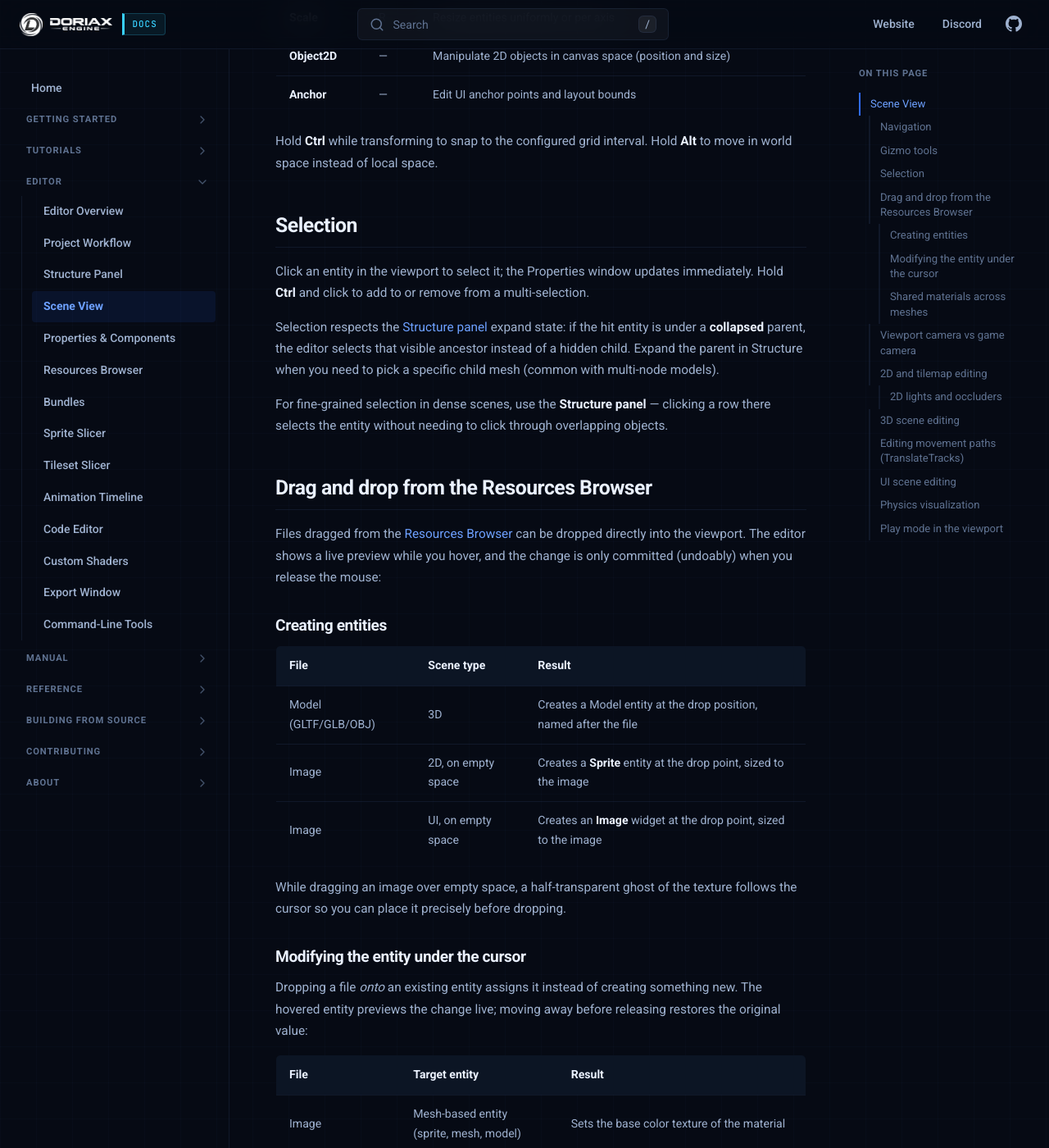
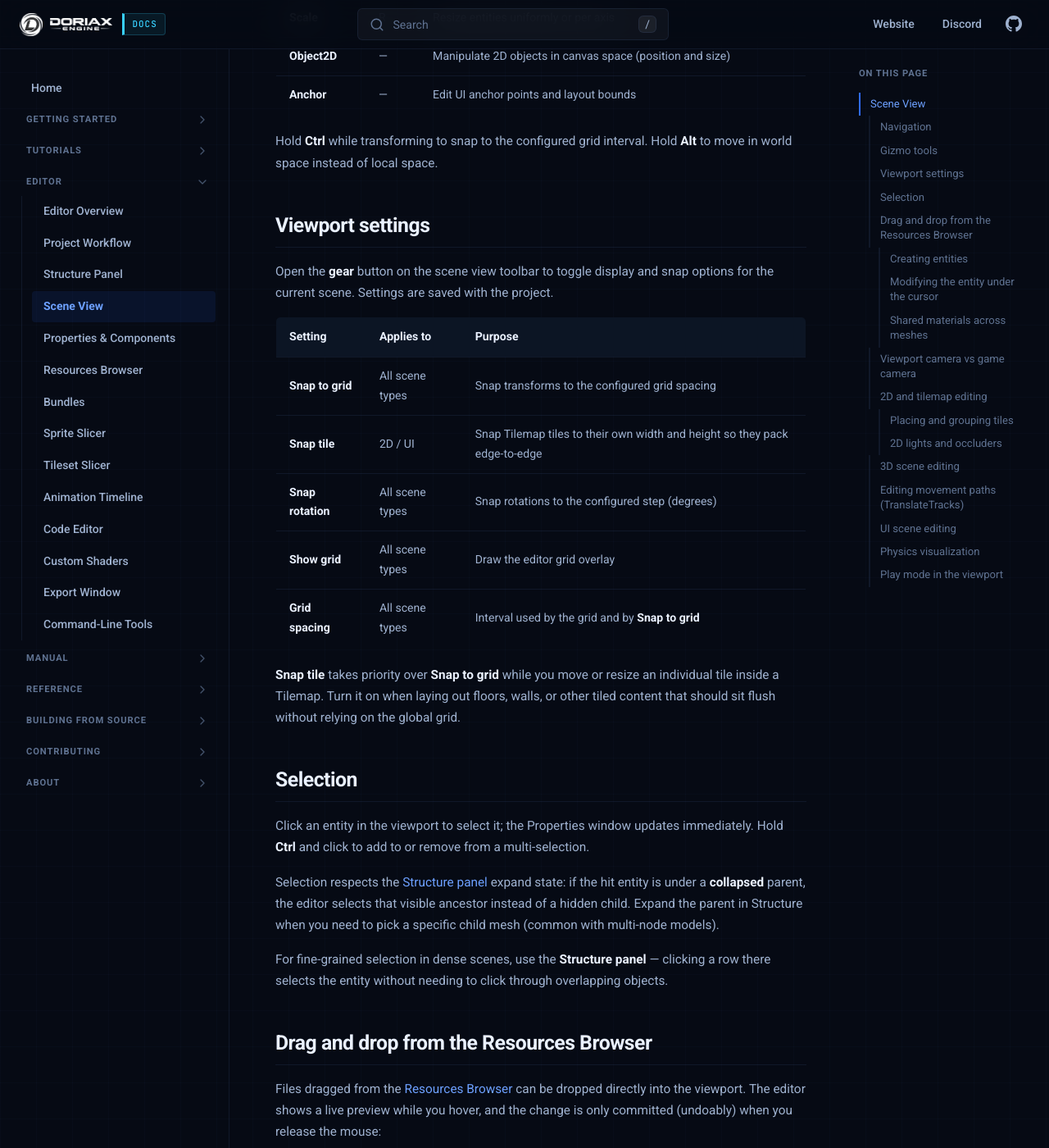
Before and after one commit to doriaxengine/doriax-docs, an MkDocs documentation site: the page built from docs/editor/scene-view.md, in a window 1280 px wide and 1400 px high, scrolled down 1333 px. Shown: the whole window at 82% size. Built offline with MkDocs 1.6.1, drawn with Linux system fonts in a browser that asks for light colours; some of the changed text lies outside the part shown.

Commit message:
Added snap tile option docs

```diff
--- a/docs/editor/scene-view.md
+++ b/docs/editor/scene-view.md
@@ -37,6 +37,23 @@ Select a gizmo mode from the toolbar or with the keyboard:
 
 Hold **Ctrl** while transforming to snap to the configured grid interval. Hold **Alt**
 to move in world space instead of local space.
+
+## Viewport settings
+
+Open the **gear** button on the scene view toolbar to toggle display and snap options
+for the current scene. Settings are saved with the project.
+
+| Setting | Applies to | Purpose |
+| --- | --- | --- |
+| **Snap to grid** | All scene types | Snap transforms to the configured grid spacing |
+| **Snap tile** | 2D / UI | Snap Tilemap tiles to their own width and height so they pack edge-to-edge |
+| **Snap rotation** | All scene types | Snap rotations to the configured step (degrees) |
+| **Show grid** | All scene types | Draw the editor grid overlay |
+| **Grid spacing** | All scene types | Interval used by the grid and by **Snap to grid** |
+
+**Snap tile** takes priority over **Snap to grid** while you move or resize an
+individual tile inside a Tilemap. Turn it on when laying out floors, walls, or other
+tiled content that should sit flush without relying on the global grid.
 
 ## Selection
 
@@ -123,6 +140,18 @@ selected and the tile-paint mode is active.
 
 ![Tilemap in scene](../assets/screenshots/editor-2d-tilemap.png)
 
+### Placing and grouping tiles
+
+Drag a tile rect from the Tilemap palette onto the viewport to place it. With
+**Snap tile** enabled in the viewport settings:
+
+- Dropped tiles snap to multiples of their own size in the tilemap's local space.
+- Dragging or resizing a selected tile with the Object2D gizmo snaps the same way, so
+  neighboring tiles line up edge-to-edge.
+
+Use **Snap to grid** instead when tiles should align to the scene grid rather than to
+each other. See also [Tileset Slicer](tileset-slicer.md).
+
 ### 2D lights and occluders
 
 2D lights show a **bulb icon** in the viewport — click the icon to select the light and
```
Also changed, not shown: docs/editor/tileset-slicer.md (+5 -0 lines), docs/manual/2d-graphics.md (+3 -1 lines).
